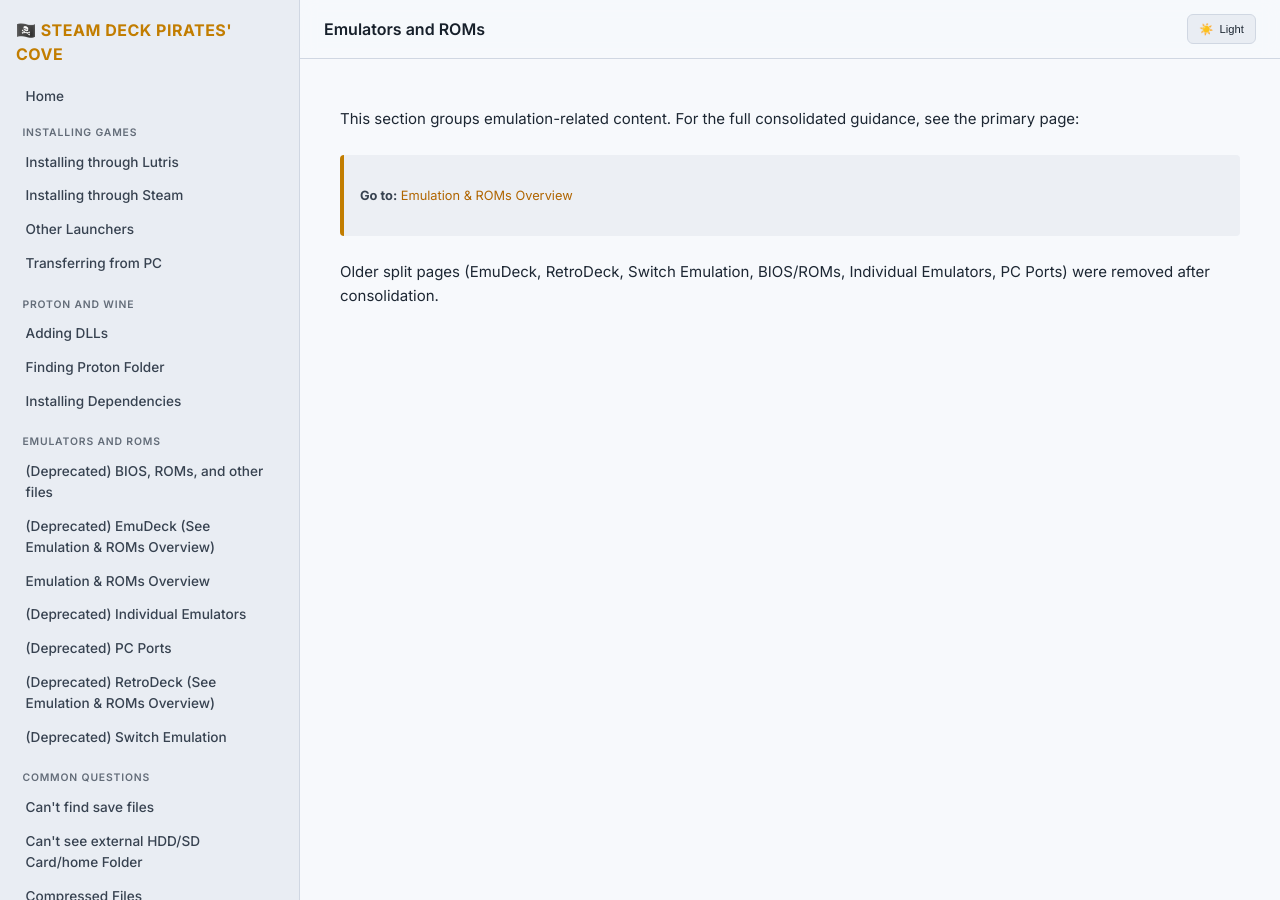
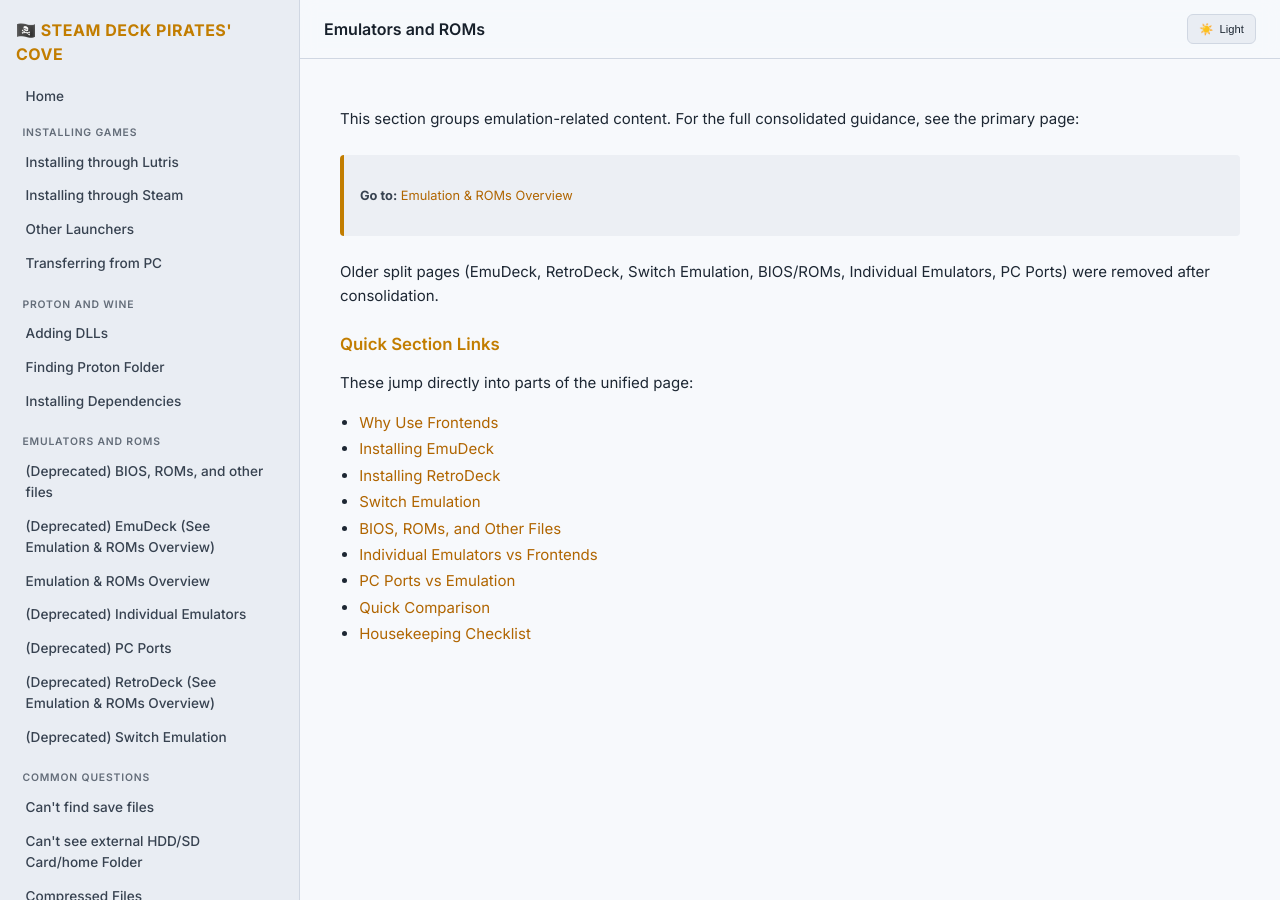
Before and after one commit to livinin82/steam-deck-pirates, a Jekyll site: the page built from _docs/emulators-and-roms.md, in a window 1280 px wide. Built offline with Jekyll 4.4.1, drawn with Linux system fonts in a browser that asks for light colours.

Commit message:
feat(docs): add explicit anchors and index links for unified Emulation & ROMs page

```diff
--- a/_docs/emulators-and-roms.md
+++ b/_docs/emulators-and-roms.md
@@ -9,3 +9,17 @@ This section groups emulation-related content. For the full consolidated guidanc
 > **Go to:** [Emulation & ROMs Overview](/steam-deck-pirates/docs/emulation-overview)
 
 Older split pages (EmuDeck, RetroDeck, Switch Emulation, BIOS/ROMs, Individual Emulators, PC Ports) were removed after consolidation.
+
+### Quick Section Links
+
+These jump directly into parts of the unified page:
+
+- [Why Use Frontends](/steam-deck-pirates/docs/emulation-overview#why-use-frontends)
+- [Installing EmuDeck](/steam-deck-pirates/docs/emulation-overview#installing-emudeck)
+- [Installing RetroDeck](/steam-deck-pirates/docs/emulation-overview#installing-retrodeck)
+- [Switch Emulation](/steam-deck-pirates/docs/emulation-overview#switch-emulation)
+- [BIOS, ROMs, and Other Files](/steam-deck-pirates/docs/emulation-overview#bios-roms-and-other-files)
+- [Individual Emulators vs Frontends](/steam-deck-pirates/docs/emulation-overview#individual-emulators-vs-frontends)
+- [PC Ports vs Emulation](/steam-deck-pirates/docs/emulation-overview#pc-ports-vs-emulation)
+- [Quick Comparison](/steam-deck-pirates/docs/emulation-overview#quick-comparison)
+- [Housekeeping Checklist](/steam-deck-pirates/docs/emulation-overview#housekeeping-checklist)
```
Also changed, not shown: _docs/emulation-overview.md (+9 -9 lines).
